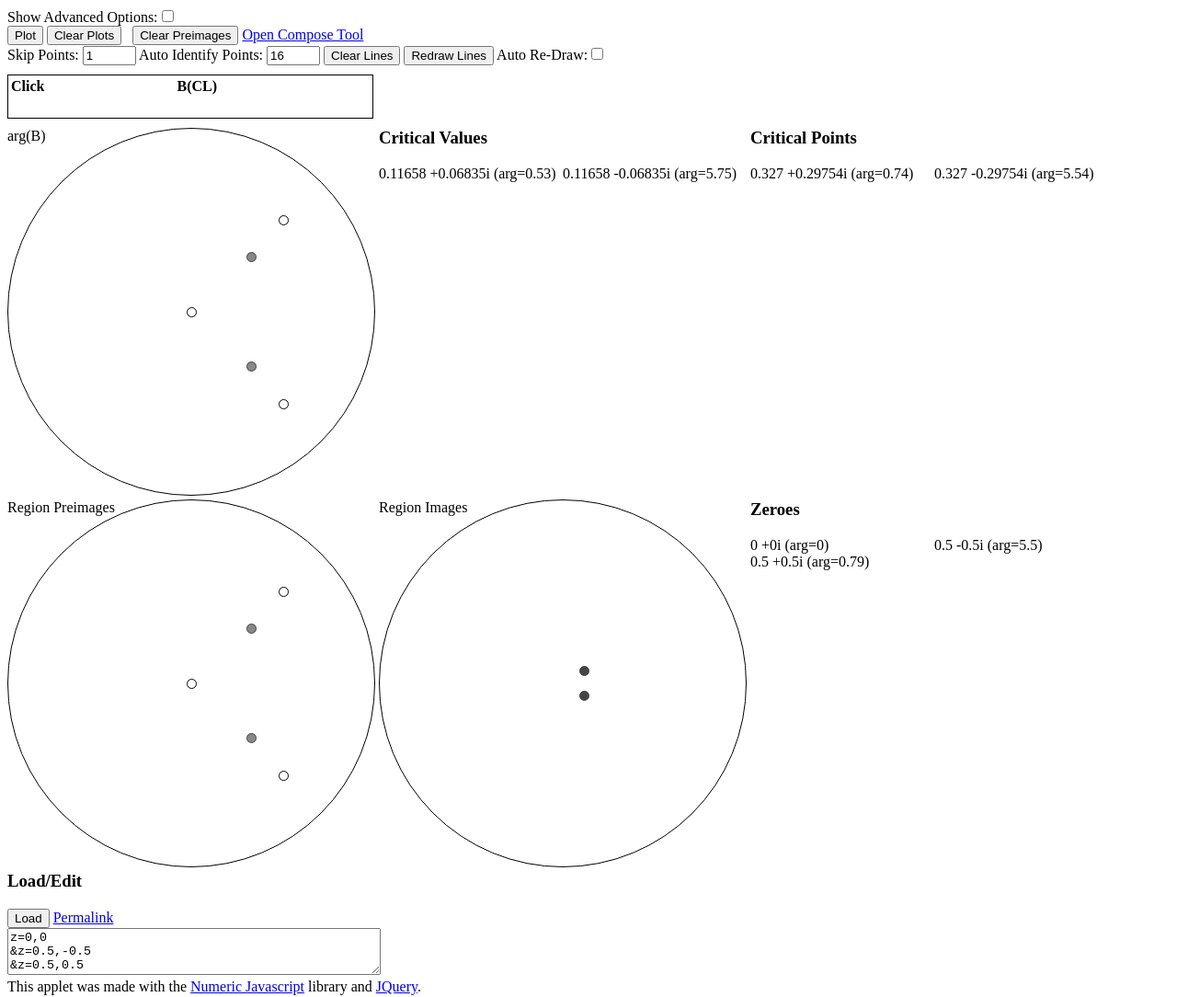
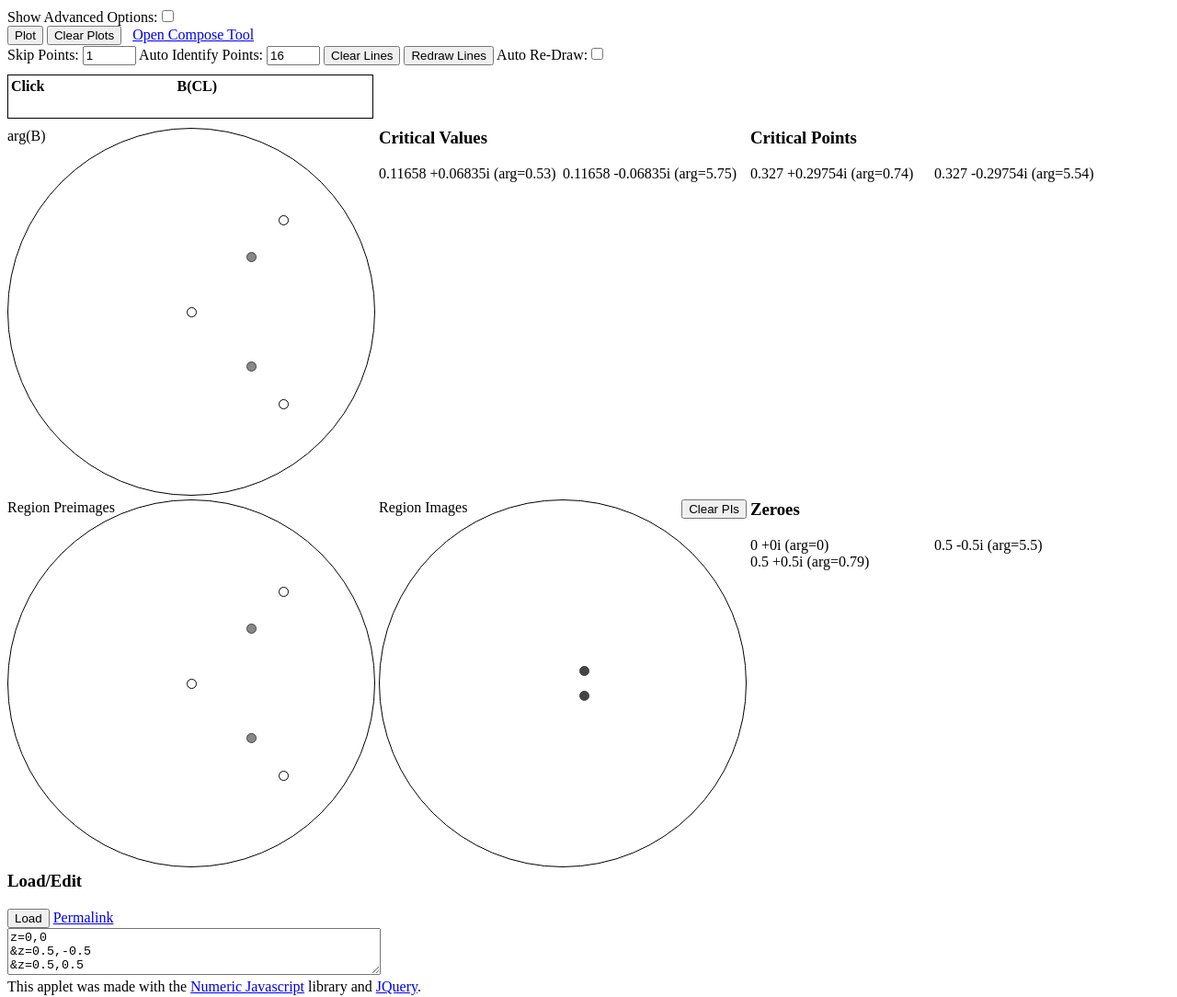
Before and after one commit to aeshaffer/aeshaffer.github.io, a plain HTML site: page blaschke.html in a window 1280 px wide. Shown: the whole page at 92% size. Drawn offline with Linux system fonts and the light colour scheme.

Commit message:
Move Clear Preimages button.

```diff
--- a/blaschke.html
+++ b/blaschke.html
@@ -37,7 +37,6 @@
     <button type="button" class="workergo advanced">Fast Plot</button>
     <button type="button" class="clearplots">Clear Plots</button>
     &nbsp;
-    <button type="button" class="clearpreimages">Clear Preimages</button>
     <select class="showpreimages advanced">
       <option value="none">Hide Range</option>
       <option value="regions" selected="selected">Regions Plot</option>
@@ -95,6 +94,7 @@
     </canvas>
   </div>
   <div class="zeroesholder" id="rangewrapper">
+    <button type="button" class="clearpreimages" style="position: absolute; right: 0px; top: 0px;z-index: 4;">Clear PIs</button>
     <span class="zhlabel">Region Images</span>
     <div class="circle"></div>
     <canvas class="range graph">
```
